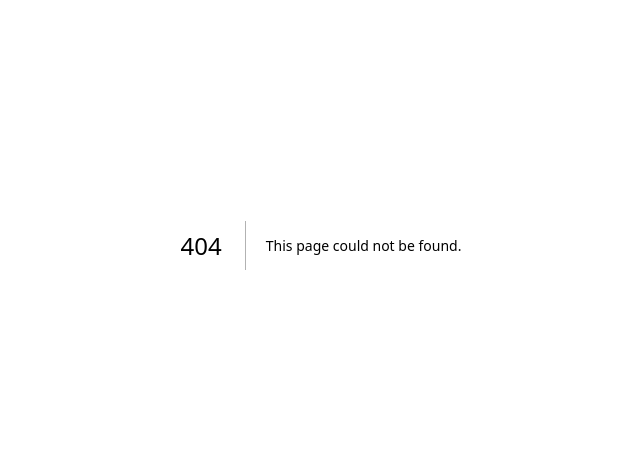
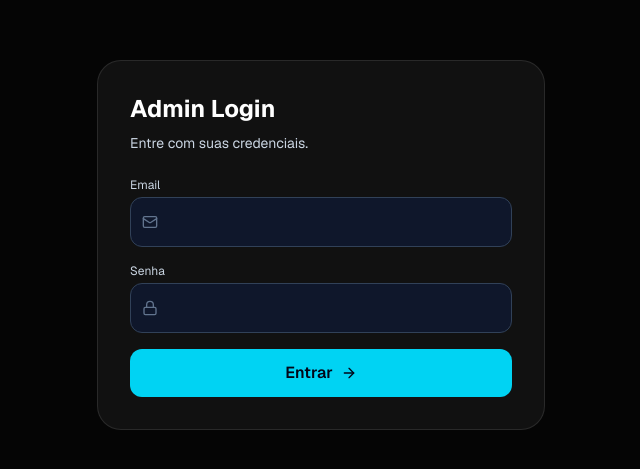
Before and after one commit to abdullcamall-gif/stream-manager, a Next.js app: page /admin/login in a window 1280 px wide. Before the commit this address had no page. Shown: the part 155-624 px from the top of the page, without its empty margins (319-959 px from the left). Built offline with nearby package versions, Linux system fonts and the light colour scheme.

Commit message:
feat: login token persistence

```diff
--- /dev/null
+++ b/app/admin/_lib/admin-api.ts
@@ -0,0 +1,71 @@
+"use client";
+
+const ADMIN_TOKEN_KEY = "admin_token";
+
+export function getAdminToken(): string {
+  if (typeof window === "undefined") return "";
+  return localStorage.getItem(ADMIN_TOKEN_KEY) ?? "";
+}
+
+export function setAdminToken(token: string) {
+  if (typeof window === "undefined") return;
+  localStorage.setItem(ADMIN_TOKEN_KEY, token);
+}
+
+export function clearAdminToken() {
+  if (typeof window === "undefined") return;
+  localStorage.removeItem(ADMIN_TOKEN_KEY);
+}
+
+type ApiResult<T> =
+  | { ok: true; data: T }
+  | { ok: false; status: number; message: string };
+
+function readErrorMessage(payload: unknown): string {
+  if (typeof payload === "object" && payload !== null && "error" in payload) {
+    const error = (payload as { error?: unknown }).error;
+    if (typeof error === "string") return error;
+    if (typeof error === "object" && error !== null && "message" in error) {
+      const message = (error as { message?: unknown }).message;
+      if (typeof message === "string") return message;
+    }
+  }
+
+  return "Request failed";
+}
+
+export async function adminFetch<T>(
+  path: string,
+  init?: RequestInit,
+): Promise<ApiResult<T>> {
+  const token = getAdminToken();
+
+  const response = await fetch(path, {
+    ...init,
+    headers: {
+      "Content-Type": "application/json",
+      ...(init?.headers ?? {}),
+      ...(token ? { Authorization: `Bearer ${token}` } : {}),
+    },
+  });
+
+  let payload: unknown = null;
+  try {
+    payload = await response.json();
+  } catch {
+    payload = null;
+  }
+
+  if (!response.ok) {
+    return {
+      ok: false,
+      status: response.status,
+      message: readErrorMessage(payload),
+    };
+  }
+
+  return {
+    ok: true,
+    data: payload as T,
+  };
+}
--- /dev/null
+++ b/app/admin/login/page.tsx
@@ -0,0 +1,88 @@
+"use client";
+
+import { useState } from "react";
+import { useRouter } from "next/navigation";
+import { Mail, Lock, ArrowRight } from "lucide-react";
+import { adminFetch, setAdminToken } from "@/app/admin/_lib/admin-api";
+
+export default function AdminLoginPage() {
+  const [email, setEmail] = useState("");
+  const [password, setPassword] = useState("");
+  const [isLoading, setIsLoading] = useState(false);
+  const [errorMessage, setErrorMessage] = useState("");
+  const router = useRouter();
+
+  async function handleLogin(event: React.FormEvent) {
+    event.preventDefault();
+    setErrorMessage("");
+    setIsLoading(true);
+
+    const result = await adminFetch<{ token: string }>("/api/v1/admin/login", {
+      method: "POST",
+      body: JSON.stringify({ email, password }),
+    });
+
+    setIsLoading(false);
+    if (!result.ok) {
+      setErrorMessage(result.message);
+      return;
+    }
+
+    setAdminToken(result.data.token);
+    router.push("/admin/dashboard");
+  }
+
+  return (
+    <main className="min-h-screen bg-[#050505] flex items-center justify-center p-6">
+      <div className="w-full max-w-md rounded-3xl border border-white/10 bg-white/5 p-8">
+        <h1 className="text-2xl font-bold text-white">Admin Login</h1>
+        <p className="mt-2 text-sm text-slate-300">Entre com suas credenciais.</p>
+
+        <form onSubmit={handleLogin} className="mt-6 space-y-4">
+          <label className="block">
+            <span className="mb-1 block text-xs text-slate-300">Email</span>
+            <div className="relative">
+              <Mail className="absolute left-3 top-1/2 -translate-y-1/2 text-slate-500" size={16} />
+              <input
+                type="email"
+                required
+                value={email}
+                onChange={(event) => setEmail(event.target.value)}
+                className="w-full rounded-xl border border-slate-700 bg-slate-900 py-3 pl-9 pr-3 text-white"
+              />
+            </div>
+          </label>
+
+          <label className="block">
+            <span className="mb-1 block text-xs text-slate-300">Senha</span>
+            <div className="relative">
+              <Lock className="absolute left-3 top-1/2 -translate-y-1/2 text-slate-500" size={16} />
+              <input
+                type="password"
+                required
+                value={password}
+                onChange={(event) => setPassword(event.target.value)}
+                className="w-full rounded-xl border border-slate-700 bg-slate-900 py-3 pl-9 pr-3 text-white"
+              />
+            </div>
+          </label>
+
+          {errorMessage ? (
+            <p className="rounded-lg border border-rose-300 bg-rose-50 p-2 text-sm text-rose-700">
+              {errorMessage}
+            </p>
+          ) : null}
+
+          <button
+            disabled={isLoading}
+            type="submit"
+            className="inline-flex w-full items-center justify-center gap-2 rounded-xl bg-cyan-400 px-4 py-3 font-semibold text-slate-950 disabled:opacity-60"
+          >
+            {isLoading ? "Entrando..." : "Entrar"}
+            {!isLoading ? <ArrowRight size={16} /> : null}
+          </button>
+        </form>
+      </div>
+    </main>
+  );
+}
```
